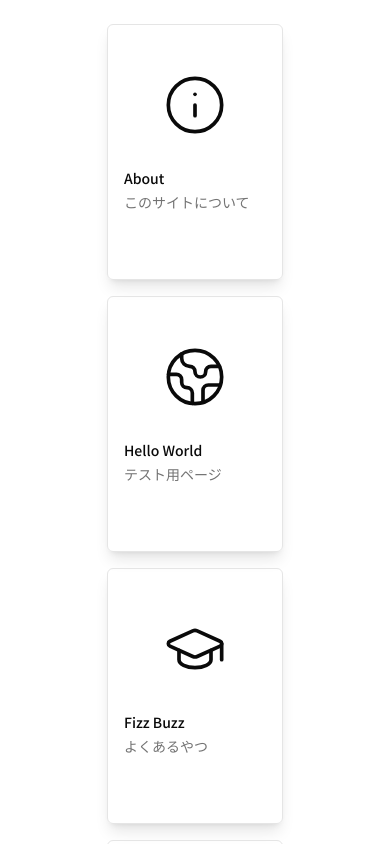
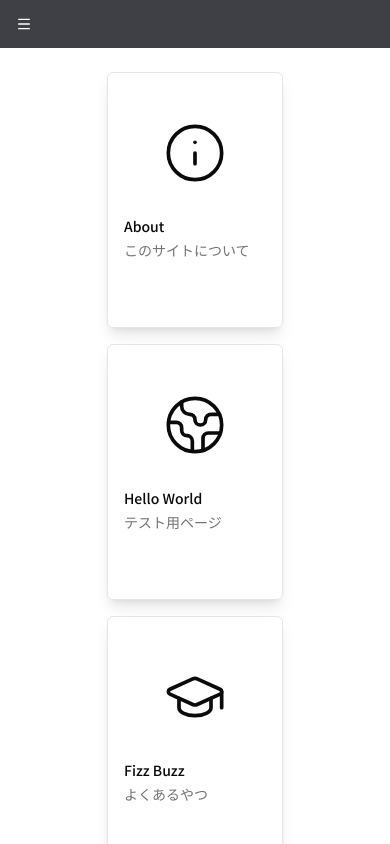
Before and after one commit to kem198/kems-toys, a Next.js app: page / in a window 390 px wide. Shown: the top 844 px of the page. Built offline with nearby package versions, Linux system fonts and the light colour scheme.

Commit message:
refactor: enhance layout structure and introduce AppHeader component for improved UI consistency

```diff
--- a/src/app/layout.tsx
+++ b/src/app/layout.tsx
@@ -1,5 +1,6 @@
+import { AppHeader } from "@/components/molecules/app-header";
 import { AppSidebar } from "@/components/molecules/app-sidebar";
-import { SidebarProvider } from "@/components/ui/sidebar";
+import { SidebarProvider, SidebarTrigger } from "@/components/ui/sidebar";
 import type { Metadata } from "next";
 import { Noto_Sans_JP } from "next/font/google";
 import "./globals.css";
@@ -23,9 +24,14 @@ function RootLayout({
     <html lang="ja">
       <body className={notoSansJP.className}>
         <SidebarProvider>
-          <div className="flex">
-            <AppSidebar />
-            <main className="p-6">{children}</main>
+          <div className="flex flex-col">
+            <AppHeader className="md:hidden">
+              <SidebarTrigger />
+            </AppHeader>
+            <div className="flex">
+              <AppSidebar />
+              <main className="p-6">{children}</main>
+            </div>
           </div>
         </SidebarProvider>
       </body>
--- /dev/null
+++ b/src/components/molecules/app-header.tsx
@@ -0,0 +1,20 @@
+"use client";
+
+import { cn } from "@/lib/utils";
+import * as React from "react";
+
+export type AppHeaderProps = React.HTMLAttributes<HTMLElement>;
+
+export function AppHeader({ className, children, ...props }: AppHeaderProps) {
+  return (
+    <header
+      className={cn(
+        "flex h-12 items-center gap-2 bg-zinc-700 p-2 text-white",
+        className,
+      )}
+      {...props}
+    >
+      {children}
+    </header>
+  );
+}
--- a/src/components/ui/sidebar.tsx
+++ b/src/components/ui/sidebar.tsx
@@ -2,7 +2,6 @@
 
 import { Slot } from "@radix-ui/react-slot";
 import { cva, type VariantProps } from "class-variance-authority";
-import { PanelLeft } from "lucide-react";
 import * as React from "react";
 
 import { Button } from "@/components/ui/button";
@@ -24,6 +23,7 @@ import {
 } from "@/components/ui/tooltip";
 import { useIsMobile } from "@/hooks/use-mobile";
 import { cn } from "@/lib/utils";
+import { Menu } from "lucide-react";
 
 const SIDEBAR_COOKIE_NAME = "sidebar_state";
 const SIDEBAR_COOKIE_MAX_AGE = 60 * 60 * 24 * 7;
@@ -291,14 +291,17 @@ const SidebarTrigger = React.forwardRef<
       data-sidebar="trigger"
       variant="ghost"
       size="icon"
-      className={cn("h-7 w-7", className)}
+      className={cn(
+        "h-8 w-8 text-white hover:bg-zinc-600 hover:text-white",
+        className,
+      )}
       onClick={(event) => {
         onClick?.(event);
         toggleSidebar();
       }}
       {...props}
     >
-      <PanelLeft />
+      <Menu />
       <span className="sr-only">Toggle Sidebar</span>
     </Button>
   );
```
